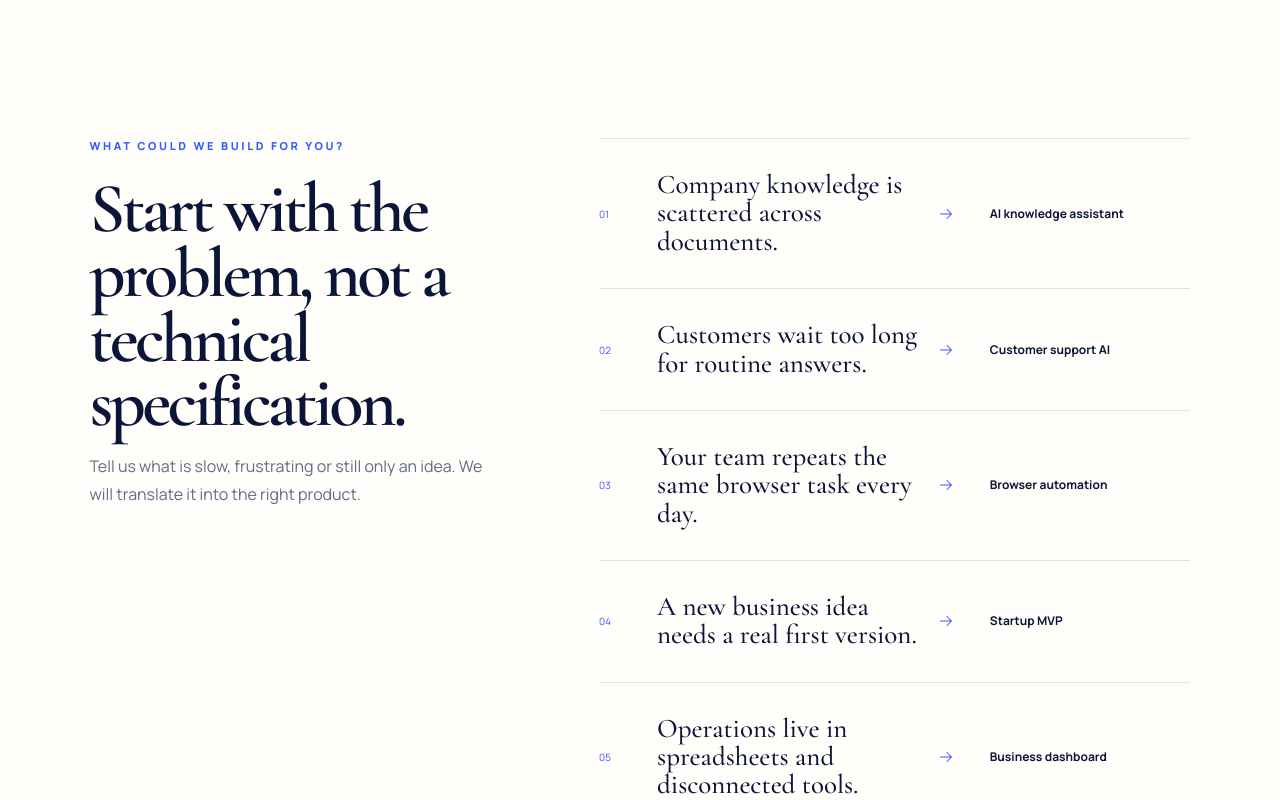
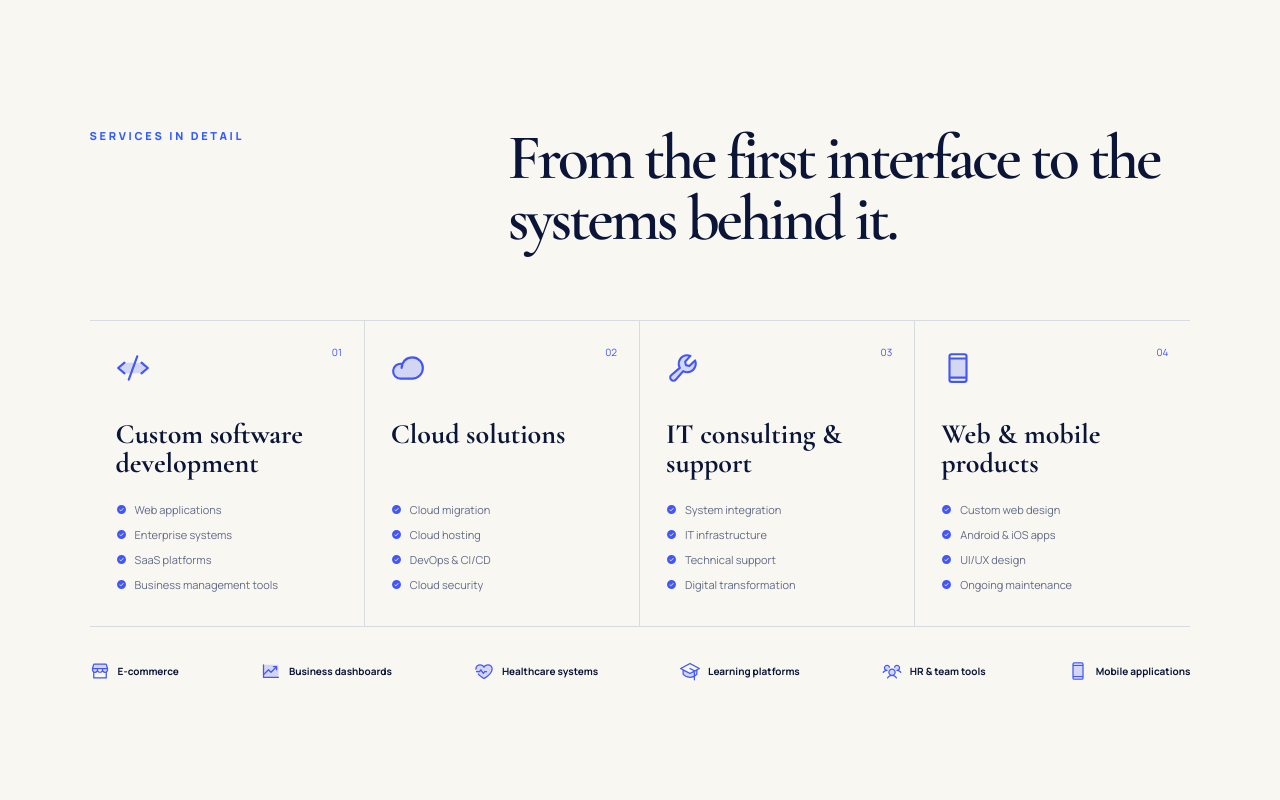
Before and after one commit to Prathmesh333/NexaForge2, a Next.js app: page / in a window 1280 px wide. Shown: the part 2200-3000 px from the top of the page. Built offline with nearby package versions, Linux system fonts and the light colour scheme; no server answers.

Commit message:
Expand AIRA services and industry details

```diff
--- a/components/StudioExperience.tsx
+++ b/components/StudioExperience.tsx
@@ -33,6 +33,18 @@ const services = [
   ["04", "Experimental engineering", "Test ambitious ideas through research prototypes, extensions, distributed systems and unusual technical experiments."],
 ];
 
+const deliveryCapabilities = [
+  { icon: Code, title: "Custom software development", items: ["Web applications", "Enterprise systems", "SaaS platforms", "Business management tools"] },
+  { icon: Cloud, title: "Cloud solutions", items: ["Cloud migration", "Cloud hosting", "DevOps & CI/CD", "Cloud security"] },
+  { icon: Wrench, title: "IT consulting & support", items: ["System integration", "IT infrastructure", "Technical support", "Digital transformation"] },
+  { icon: DeviceMobile, title: "Web & mobile products", items: ["Custom web design", "Android & iOS apps", "UI/UX design", "Ongoing maintenance"] },
+];
+
+const solutionTypes = [
+  [Storefront, "E-commerce"], [ChartLineUp, "Business dashboards"], [Heartbeat, "Healthcare systems"],
+  [GraduationCap, "Learning platforms"], [UsersThree, "HR & team tools"], [DeviceMobile, "Mobile applications"],
+];
+
 const outcomes = [
   ["Company knowledge is scattered across documents.", "AI knowledge assistant"],
   ["Customers wait too long for routine answers.", "Customer support AI"],
@@ -49,13 +61,15 @@ const strengths = [
   [UsersThree, "Agile development process", "Flexible, transparent and collaborative."],
   [Database, "Cost-effective development", "Maximize value and minimize time to market."],
   [Browser, "Cross-platform compatibility", "Web, mobile and cloud, all in sync."],
+  [Cloud, "API & third-party integration", "Connect payments, data, cloud services and the tools you already use."],
+  [CalendarBlank, "Clear, dependable delivery", "Visible milestones, practical timelines and direct communication."],
   [Robot, "Support & maintenance", "We are here when you need us."],
   [ChartLineUp, "Strategic technology partner", "More than a vendor, a long-term partner."],
 ];
 
 const industries = [
-  [Storefront, "Startups"], [UsersThree, "Small businesses"], [Flask, "Research teams"],
-  [Browser, "Creators"], [Buildings, "Agencies"], [Lightning, "Internal teams"], [Robot, "Founders"],
+  [Storefront, "Retail & e-commerce"], [Heartbeat, "Healthcare"], [GraduationCap, "Education"],
+  [Factory, "Manufacturing"], [Buildings, "Real estate"], [Cloud, "Logistics & banking"], [Robot, "Startups & AI teams"],
 ];
 
 const technologies = [
@@ -158,6 +172,14 @@ export default function StudioExperience() {
       <div className="service-list">{services.map(([no, title, copy]) => <Reveal className="service-row" key={no}><span>{no}</span><h3>{title}</h3><p>{copy}</p><ArrowDownRight /></Reveal>)}</div>
     </section>
 
+    <section className="delivery-index" aria-labelledby="delivery-title">
+      <Reveal className="delivery-heading"><p className="kicker">Services in detail</p><h2 id="delivery-title">From the first interface to the systems behind it.</h2></Reveal>
+      <div className="delivery-columns">{deliveryCapabilities.map(({ icon: Icon, title, items }, index) => <Reveal className="delivery-column" key={title}>
+        <span>0{index + 1}</span><Icon weight="duotone" /><h3>{title}</h3><ul>{items.map((item) => <li key={item}><CheckCircle weight="fill" />{item}</li>)}</ul>
+      </Reveal>)}</div>
+      <div className="solution-types" aria-label="Example product types">{solutionTypes.map(([Icon, label]) => <span key={String(label)}><Icon weight="duotone" />{String(label)}</span>)}</div>
+    </section>
+
     <section className="outcomes" id="capabilities">
       <Reveal className="outcome-intro"><p className="kicker">What could we build for you?</p><h2>Start with the problem, not a technical specification.</h2><p>Tell us what is slow, frustrating or still only an idea. We will translate it into the right product.</p></Reveal>
       <div className="outcome-list">{outcomes.map(([problem, answer], index) => <Reveal className="outcome-row" key={problem}><span>0{index + 1}</span><p>{problem}</p><ArrowRight /><strong>{answer}</strong></Reveal>)}</div>
```
